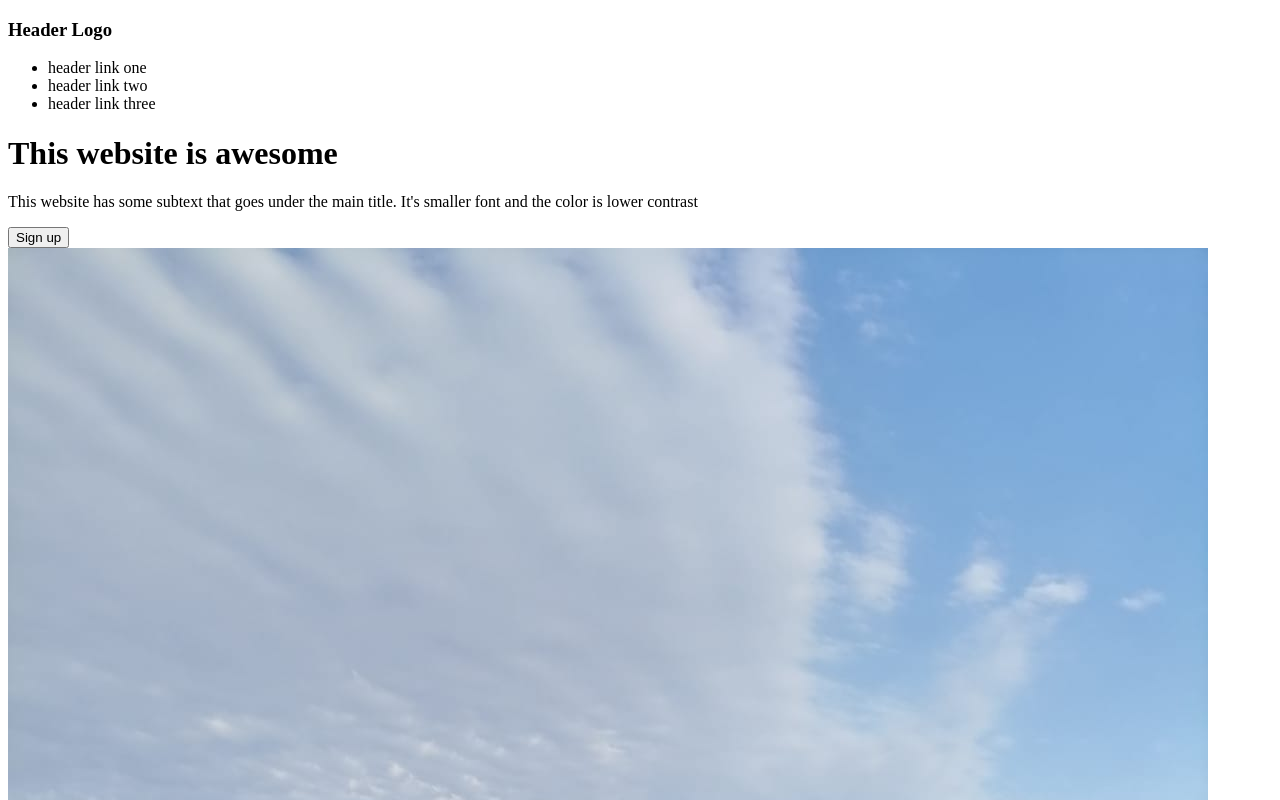
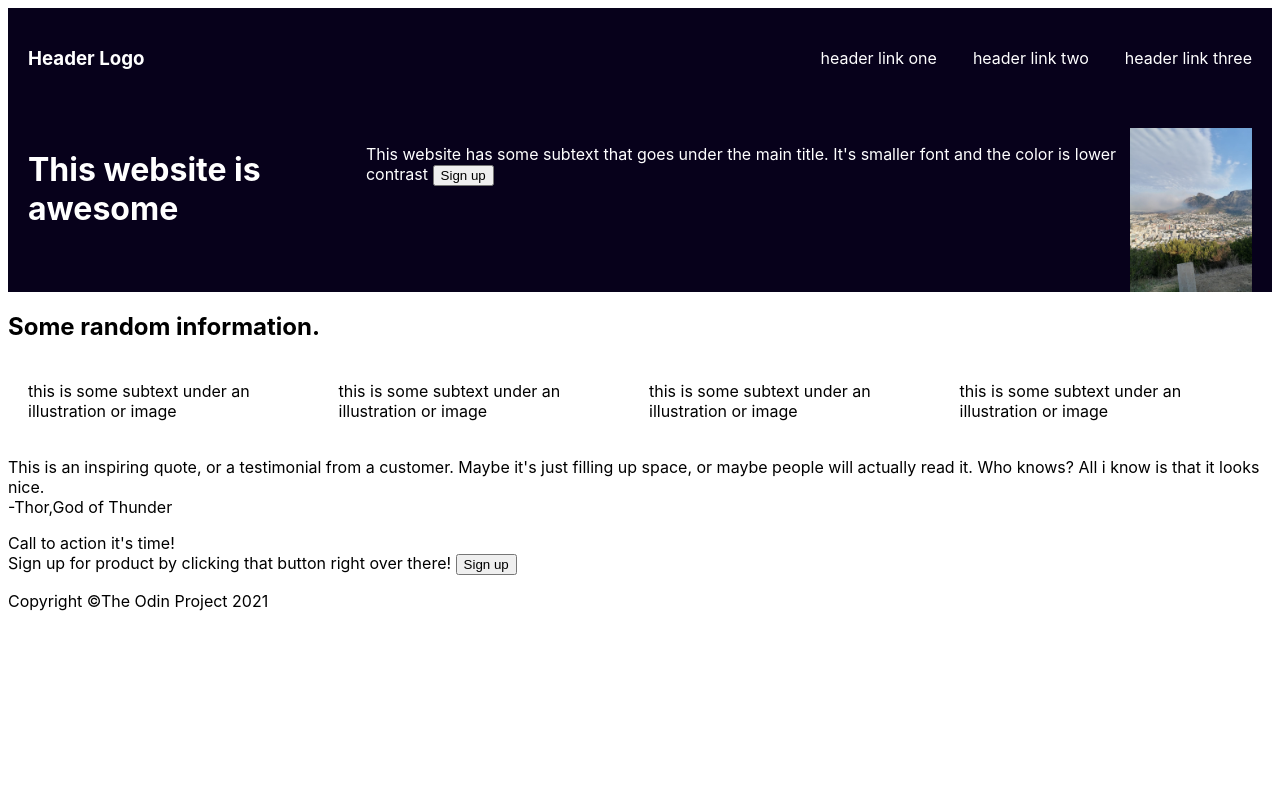
Before and after one commit to Tanakchik/landing-page, a plain HTML site: page index.html in a window 1280 px wide. Shown: the top 800 px of the page. Drawn offline with Linux system fonts and the light colour scheme.

Commit message:
header edited next will be img and text to it

```diff
--- a/index.html
+++ b/index.html
@@ -4,25 +4,34 @@
     <meta charset="UTF-8">
     <meta http-equiv="X-UA-Compatible" content="IE=edge">
     <meta name="viewport" content="width=device-width, initial-scale=1.0">
-    <title>Document</title>
+    <title>Header Logo</title>
+    <link rel="stylesheet" href="styles.css">
 </head>
 <body>
-    <h3>Header Logo</h3>
+    <div class="container">
+     <div class="top">
+           <h3 class="logo">Header Logo</h3>
 
          <ul>
-        <li>header link one</li>
-        <li>header link two</li>
-        <li>header link three</li>
+          <a></a><li>header link one</li></a>
+          <a></a><li>header link two</li></a>
+         <a></a><li>header link three</li></a>
          </ul>
-
+        </div>
+        <div class="awesome">
          <h1>This website is awesome</h1>
          <p>This website has some subtext that goes under the main title.
          It's smaller font and the color is lower contrast
+         <button>Sign up</button>
          </p>
 
-    <button>Sign up</button>
+
 
          <img src="mountain.jpeg" alt="table mountain">
+       </div>
+    </div>
+
+
 
     <h2>Some random information.</h2>
 
--- a/styles.css
+++ b/styles.css
@@ -0,0 +1,40 @@
+body {
+    font-family: -apple-system, BlinkMacSystemFont, 'Segoe UI', Roboto, Oxygen, Ubuntu, Cantarell, 'Open Sans', 'Helvetica Neue', sans-serif;
+
+  }
+  .container{
+    color: white;
+    background-color:#07011b;
+
+  }
+
+  .logo{
+    margin-right: auto;
+    padding: 20px;
+  }
+  .top{
+    display: flex;
+    width: 100%;
+    justify-content: flex-end;
+
+  }
+  ul{
+    list-style-type: none;
+    display: flex;
+    gap: 18px;
+    align-items: center;
+    padding: 20px;
+
+  }
+  .awesome{
+    display: flex;
+    margin: 20px;
+
+
+  }
+
+  img{
+    height: 20%;
+    width: 10%;
+
+  }
```
Lines whose indentation alone changed are shown as unchanged.
